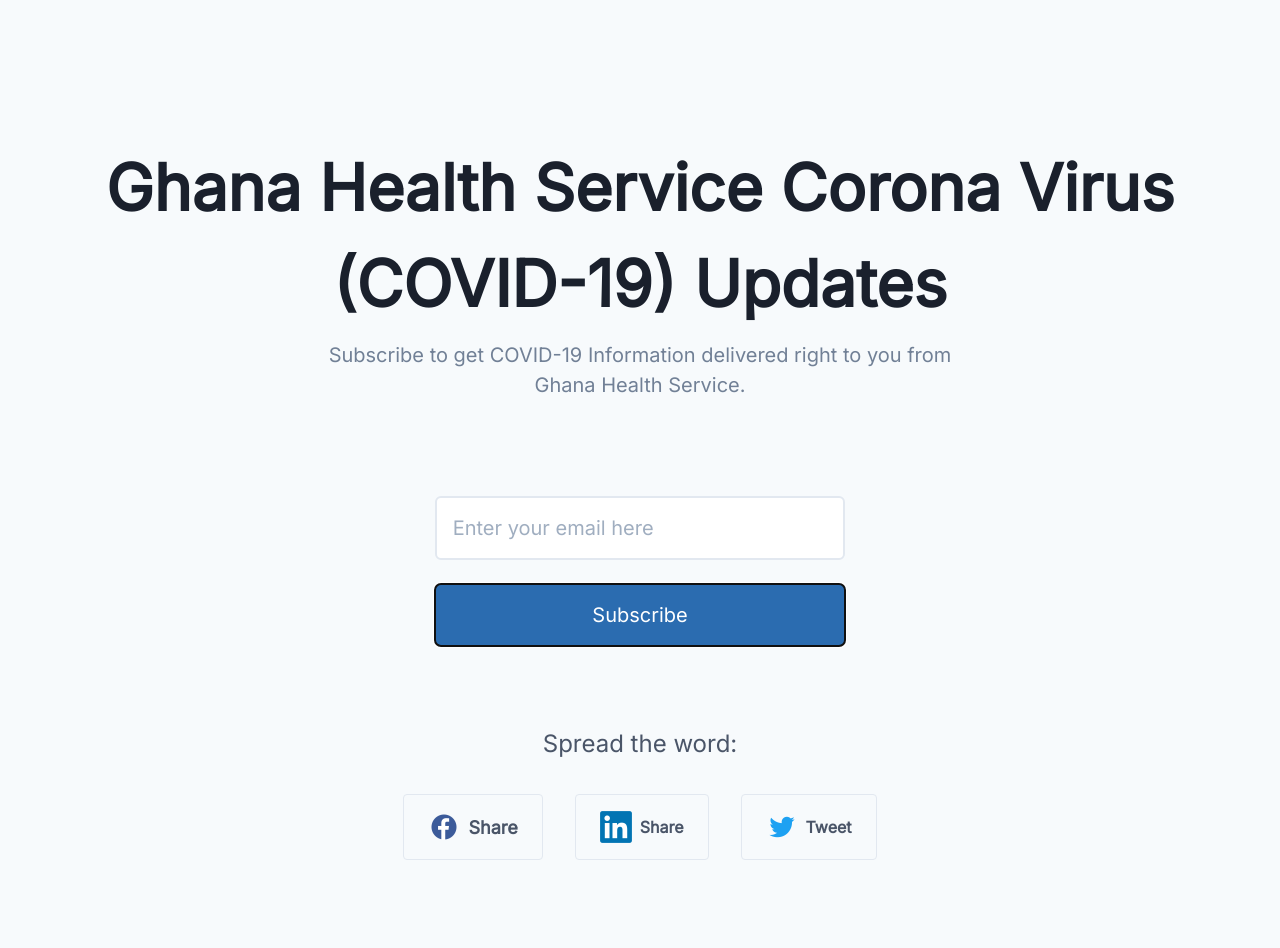
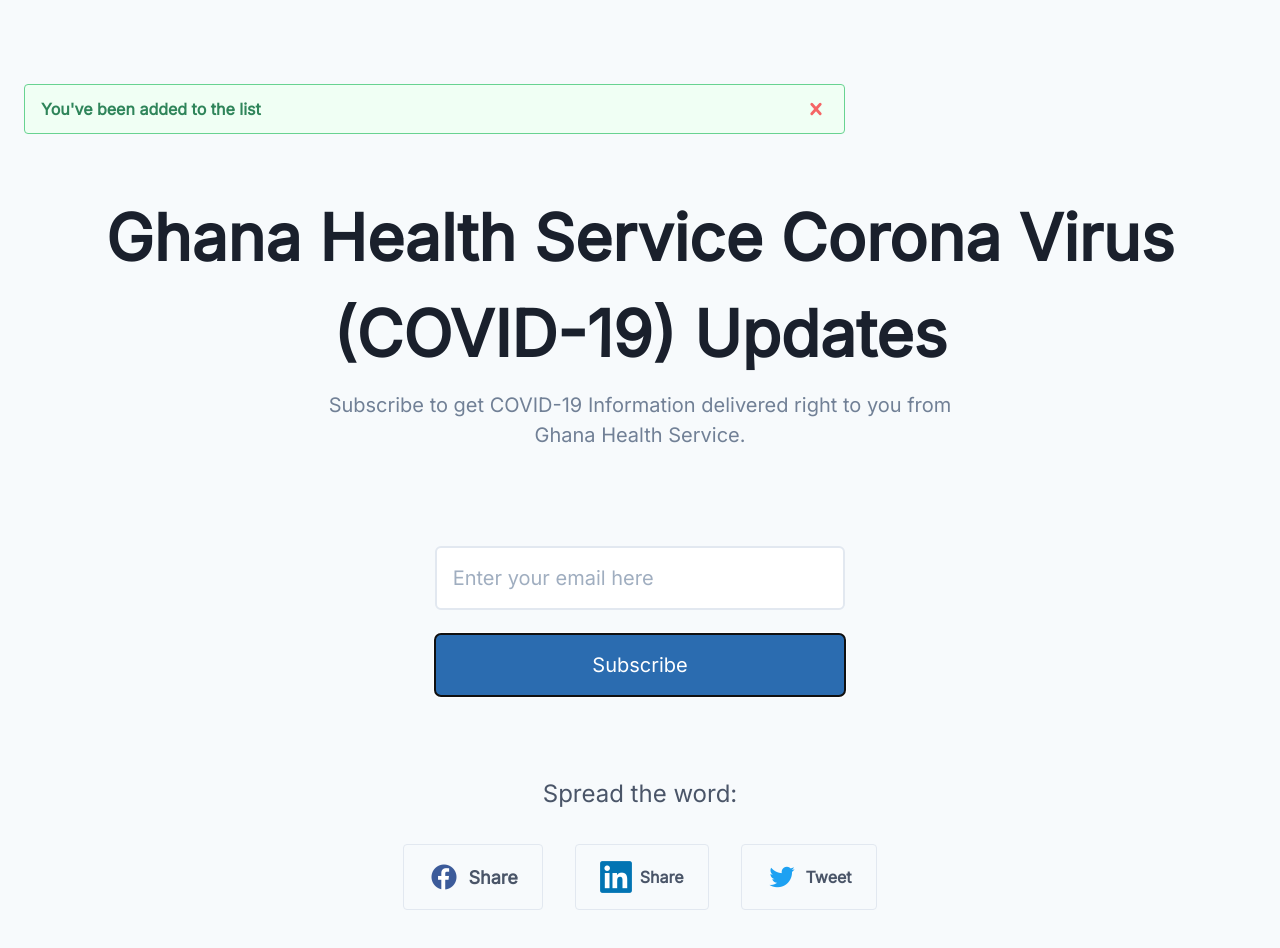
Before and after one commit to Robbieakoto/Ghana-Health-Service-Covid-19-Updates, a Vue app: page / in a window 1280 px wide. Both pictures are taken after a click on the button "Subscribe". Shown: the top 948 px of the page. Built offline with nearby package versions, Linux system fonts and the light colour scheme; no server answers.

Commit message:
Added subcribed message

```diff
--- a/src/components/HeroPage.vue
+++ b/src/components/HeroPage.vue
@@ -1,5 +1,12 @@
 <template>
         <Section class="container mx-auto p-2 justify-center">
+                <div v-if="isSubscribed" class="bg-green-100 border border-green-400 text-green-700 px-4 py-3 md:w-2/3 rounded relative" role="alert">
+                    <strong class="font-bold">You've been added to the list</strong>
+                    <!-- <span class="block sm:inline">You've been added to the list</span> -->
+                    <span class="absolute top-0 bottom-0 right-0 px-4 py-3">
+                        <svg class="fill-current h-6 w-6 text-red-500" role="button" xmlns="http://www.w3.org/2000/svg" viewBox="0 0 20 20"><title>Close</title><path d="M14.348 14.849a1.2 1.2 0 0 1-1.697 0L10 11.819l-2.651 3.029a1.2 1.2 0 1 1-1.697-1.697l2.758-3.15-2.759-3.152a1.2 1.2 0 1 1 1.697-1.697L10 8.183l2.651-3.031a1.2 1.2 0 1 1 1.697 1.697l-2.758 3.152 2.758 3.15a1.2 1.2 0 0 1 0 1.698z"/></svg>
+                    </span>
+                </div>
             <div class="mx-auto lg:justify-start md:pt-10">
                 <div class="text-center mx-auto">
                     <div class="mb-10 sm:mb-24">
@@ -29,16 +36,18 @@
       return {
         email: '',
         telephone: '',
+        isSubscribed: false,
       }
   },
   methods: {
       addSubscriber(e) {
-          e.preventDefault();
+          this.isSubscribed = false
+        e.preventDefault();
         axios.post('https://cors-anywhere.herokuapp.com/https://ghana-covid-19-info-system-backend.netlify.com/.netlify/functions/add-subscriber', {
             email: this.email,
             telephone: this.telephone
         })
-        .then(response => (console.log(response.data)))
+        .then(response => (response.data), this.isSubscribed = true)
         .catch(error => (console.log(error)))
       },
     //   printButton() {
```
